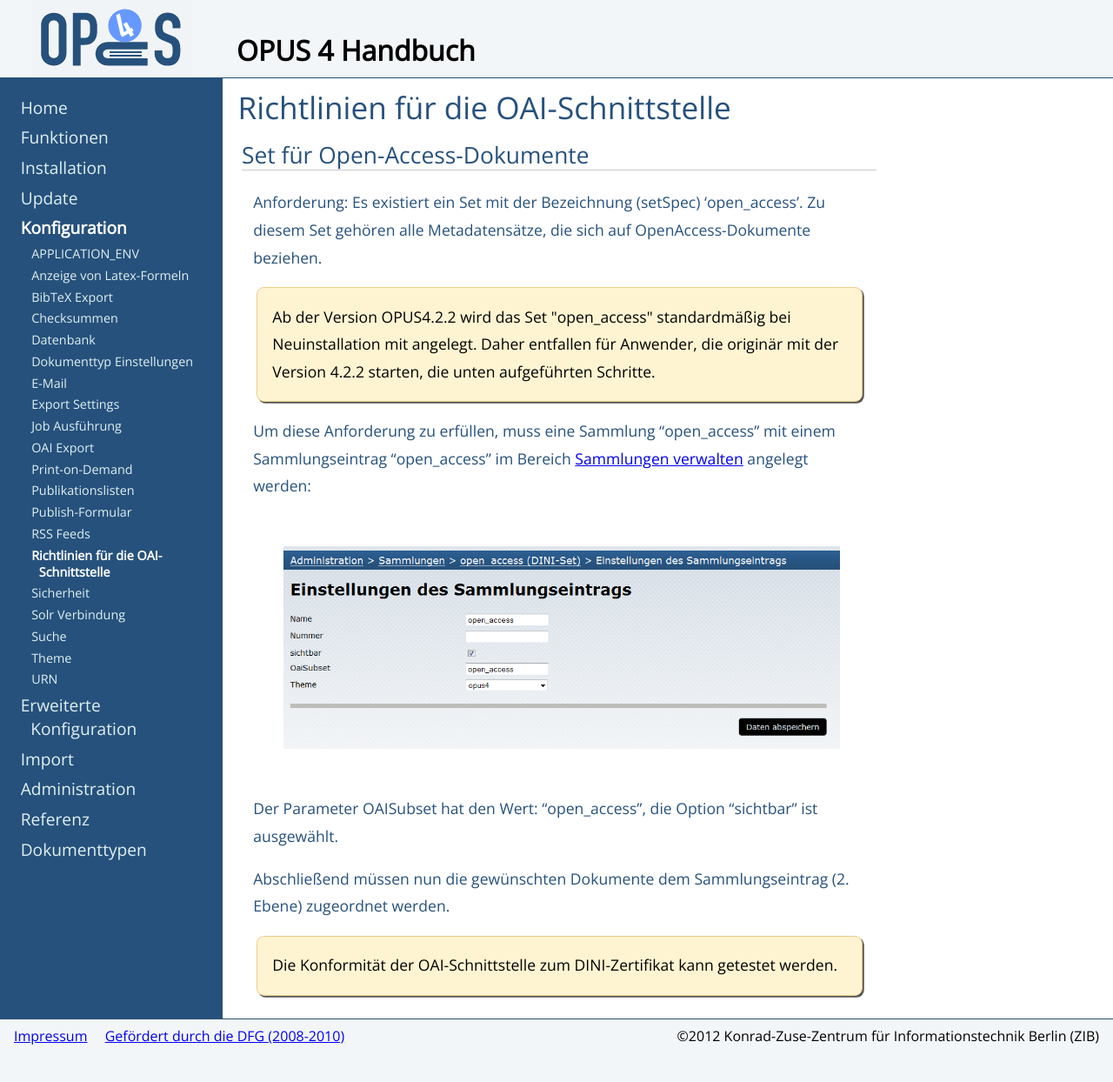
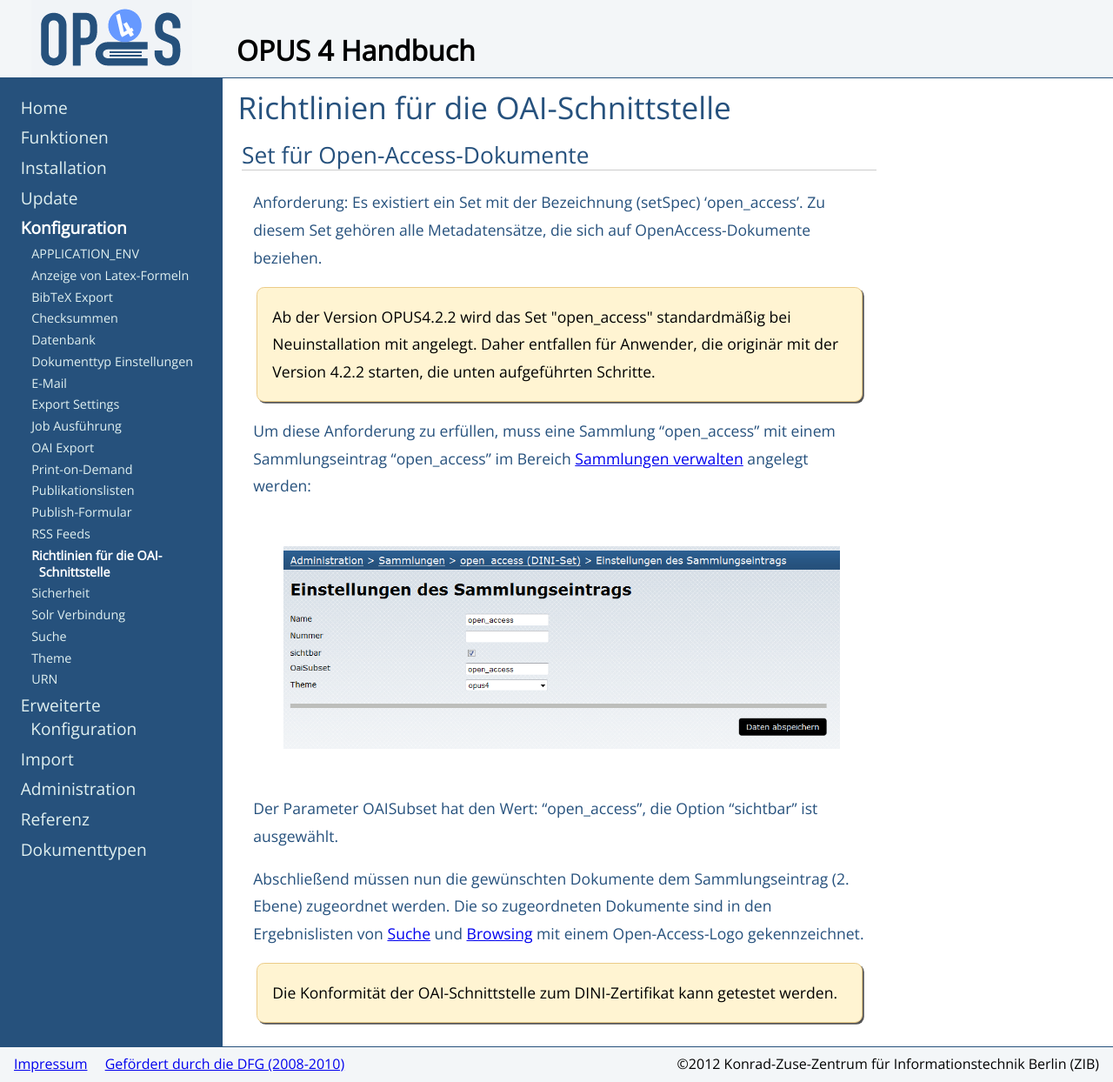
Before and after one commit to OPUS4/userdoc, a Jekyll site: the page built from config/dinioai.md, in a window 1280 px wide. Shown: the whole page at 87% size. Built offline with Jekyll 4.4.1, drawn with Linux system fonts in a browser that asks for light colours; before the commit the page ends 1212 px from its top, so only the background shows below that.

Commit message:
Hinweis auf OA-Logo in Ergebnislisten von Suche und Browsing im Zusammenhang mit der Sammlung open_access

```diff
--- a/config/dinioai.md
+++ b/config/dinioai.md
@@ -23,6 +23,8 @@ Um diese Anforderung zu erfüllen, muss eine Sammlung "open_access" mit einem Sa
 Der Parameter OAISubset hat den Wert: "open_access", die Option "sichtbar" ist ausgewählt.
 
 Abschließend müssen nun die gewünschten Dokumente dem Sammlungseintrag (2. Ebene) zugeordnet werden.
+Die so zugeordneten Dokumente sind in den Ergebnislisten von [Suche](../features/search.html) und
+[Browsing](../features/browsing.html) mit einem Open-Access-Logo gekennzeichnet.
 
 <p class="note">
 Die Konformität der OAI-Schnittstelle zum DINI-Zertifikat kann getestet werden.
```
